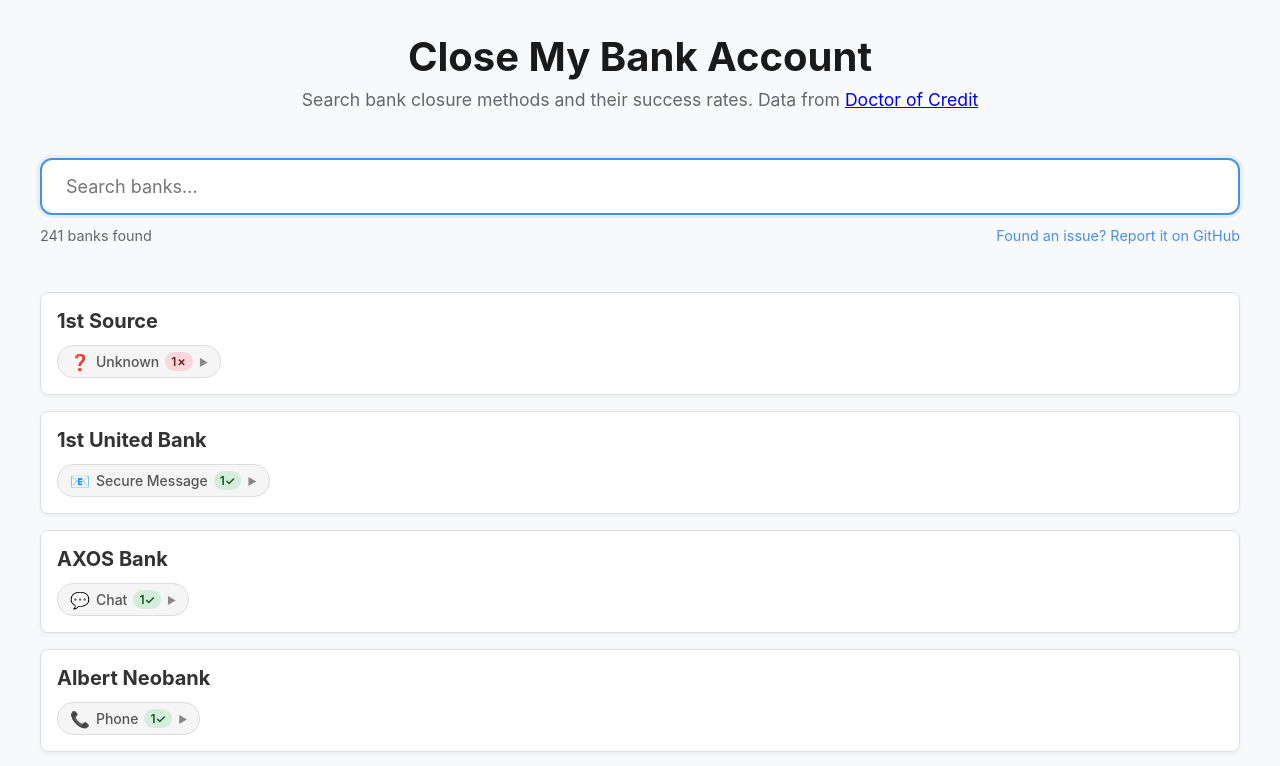
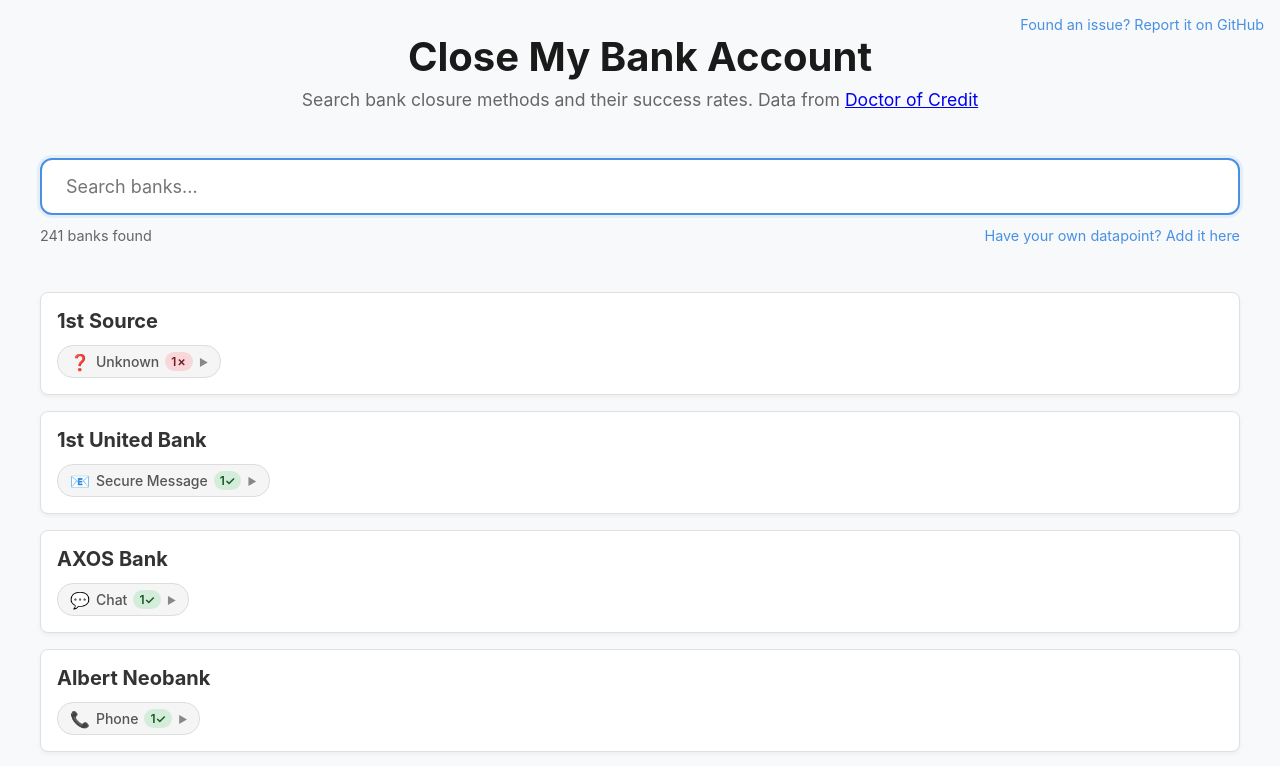
Before and after one commit to Mattwmaster58/close-my-bank-account, a SvelteKit app in the folder frontend/: page / in a window 1280 px wide. Shown: the top 766 px of the page. Built offline with nearby package versions, Linux system fonts and the light colour scheme.

Commit message:
ft: add github link to site

```diff
--- a/frontend/src/routes/+page.svelte
+++ b/frontend/src/routes/+page.svelte
@@ -22,6 +22,10 @@
 	<title>Close My Bank Account</title>
 </svelte:head>
 
+<a href="https://github.com/Mattwmaster58/close-my-bank-account/issues" target="_blank" rel="noopener noreferrer" class="top-right-link">
+	Found an issue? Report it on GitHub
+</a>
+
 <div class="container">
 	<header>
 		<h1>Close My Bank Account</h1>
@@ -43,8 +47,8 @@
 			<p class="result-count">
 				{resultCount} {resultCount === 1 ? 'bank' : 'banks'} found
 			</p>
-			<a href="https://github.com/Mattwmaster58/close-my-bank-account/issues" target="_blank" rel="noopener noreferrer" class="issue-link">
-				Found an issue? Report it on GitHub
+			<a href="https://www.doctorofcredit.com/complete-list-of-ways-to-close-bank-accounts-at-each-bank/?utm_source=closemybankaccount" target="_blank" rel="noopener noreferrer" class="contribute-link">
+				Have your own datapoint? Add it here
 			</a>
 		</div>
 	</div>
@@ -65,6 +69,20 @@
 			sans-serif;
 		background: #f8f9fa;
 		color: #333;
+	}
+
+	.top-right-link {
+		position: absolute;
+		top: 1rem;
+		right: 1rem;
+		color: #4a90e2;
+		text-decoration: none;
+		font-size: 0.9rem;
+		z-index: 100;
+	}
+
+	.top-right-link:hover {
+		text-decoration: underline;
 	}
 
 	.container {
@@ -130,13 +148,13 @@
 		font-size: 0.9rem;
 	}
 
-	.issue-link {
+	.contribute-link {
 		color: #4a90e2;
 		text-decoration: none;
 		font-size: 0.9rem;
 	}
 
-	.issue-link:hover {
+	.contribute-link:hover {
 		text-decoration: underline;
 	}
 
```
Also changed, not shown: 1 other file (tests, documents, lock files or other folders).
